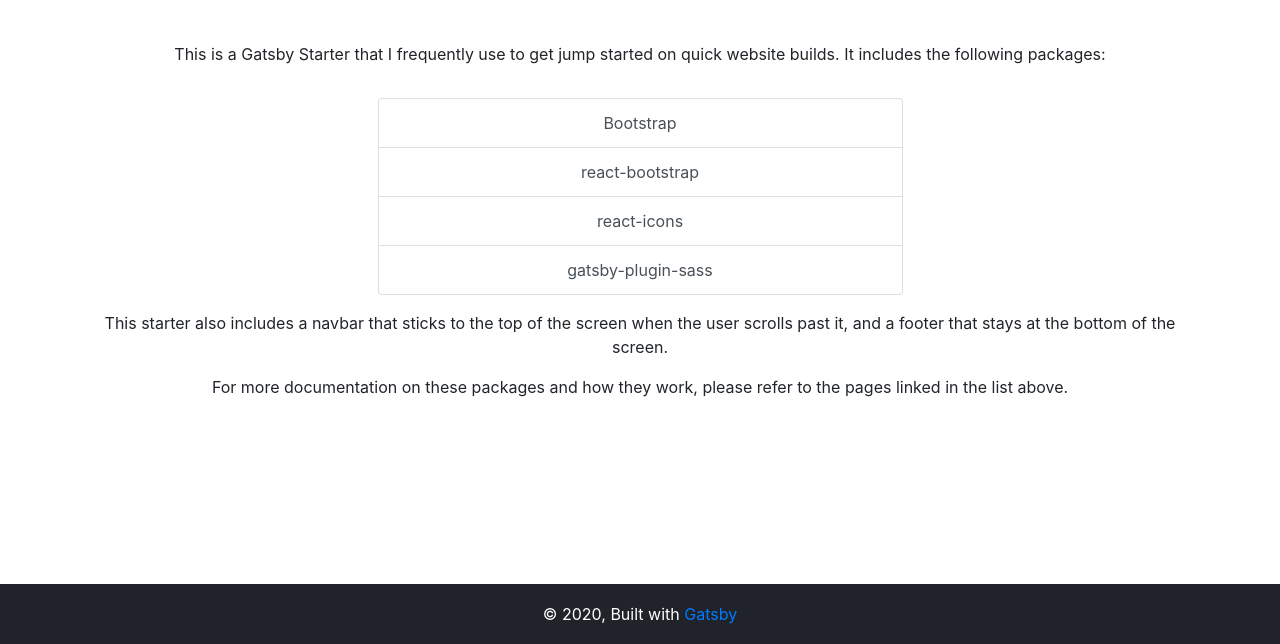
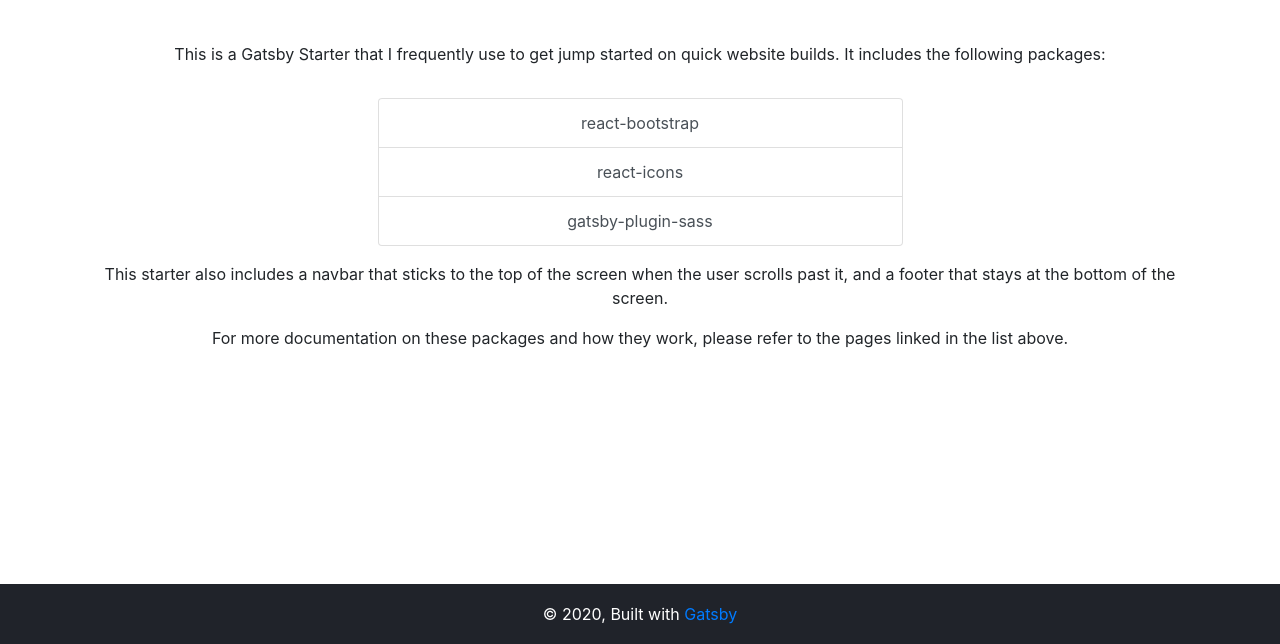
Before and after one commit to zhuiks/lcbot, a Gatsby site in the folder webstatic/: page / in a window 1280 px wide. Shown: the part 156-800 px from the top of the page. Built offline with nearby package versions, Linux system fonts and the light colour scheme; Gatsby itself is replaced by a stand-in of ours.

```diff
--- a/webstatic/src/pages/index.js
+++ b/webstatic/src/pages/index.js
@@ -6,7 +6,7 @@
 
 const IndexPage = () => (
   <Layout pageInfo={{ pageName: "index" }}>
-    <SEO title="Home" keywords={[`gatsby`, `react`, `bootstrap`]} />
+    <SEO title="Song List" keywords={[`gatsby`, `react`, `bootstrap`]} />
     <Container className="text-center">
       <Row>
         <Col>
@@ -19,13 +19,6 @@
       <Row className="justify-content-center my-3">
         <Col md="6">
           <ListGroup>
-            <ListGroup.Item
-              action
-              href="https://getbootstrap.com"
-              target="_blank"
-            >
-              Bootstrap
-            </ListGroup.Item>
             <ListGroup.Item
               action
               href="https://react-bootstrap.github.io/"
```
Also changed, not shown: .gitlab-ci.yml.
